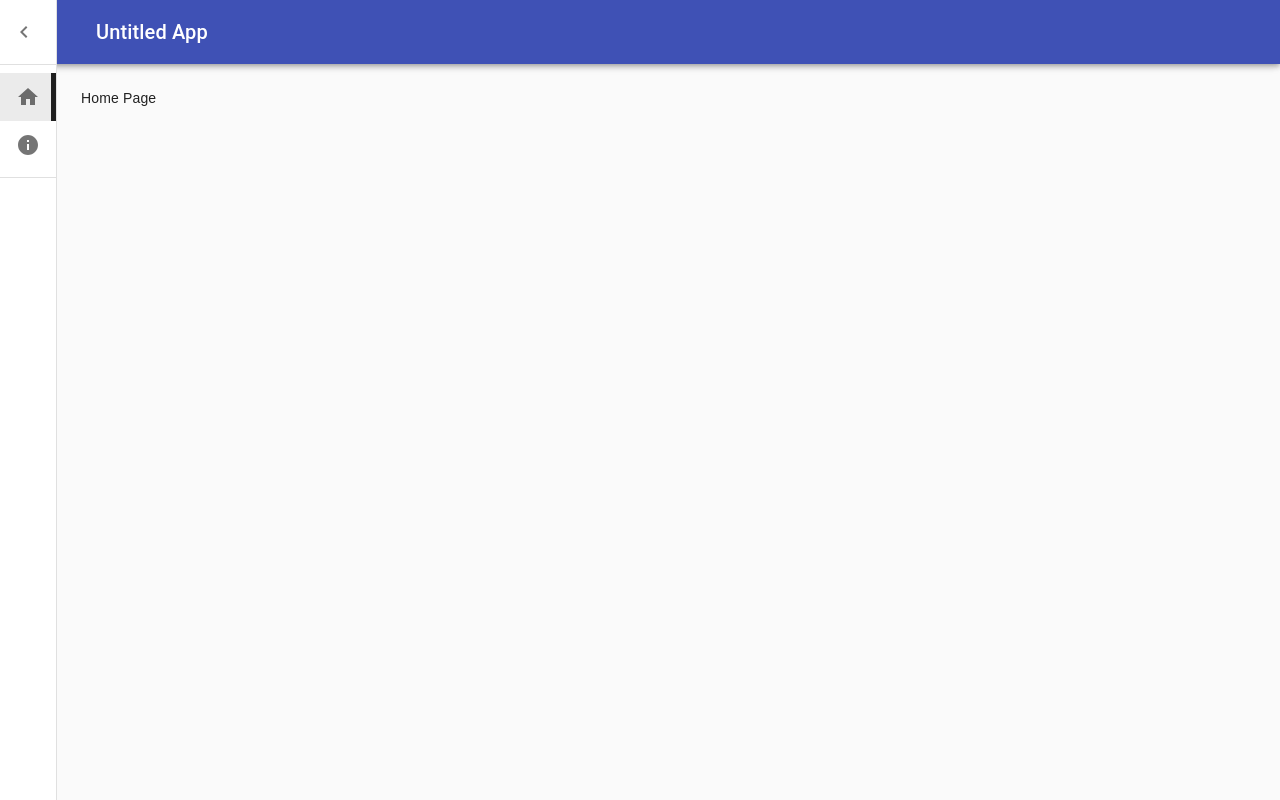
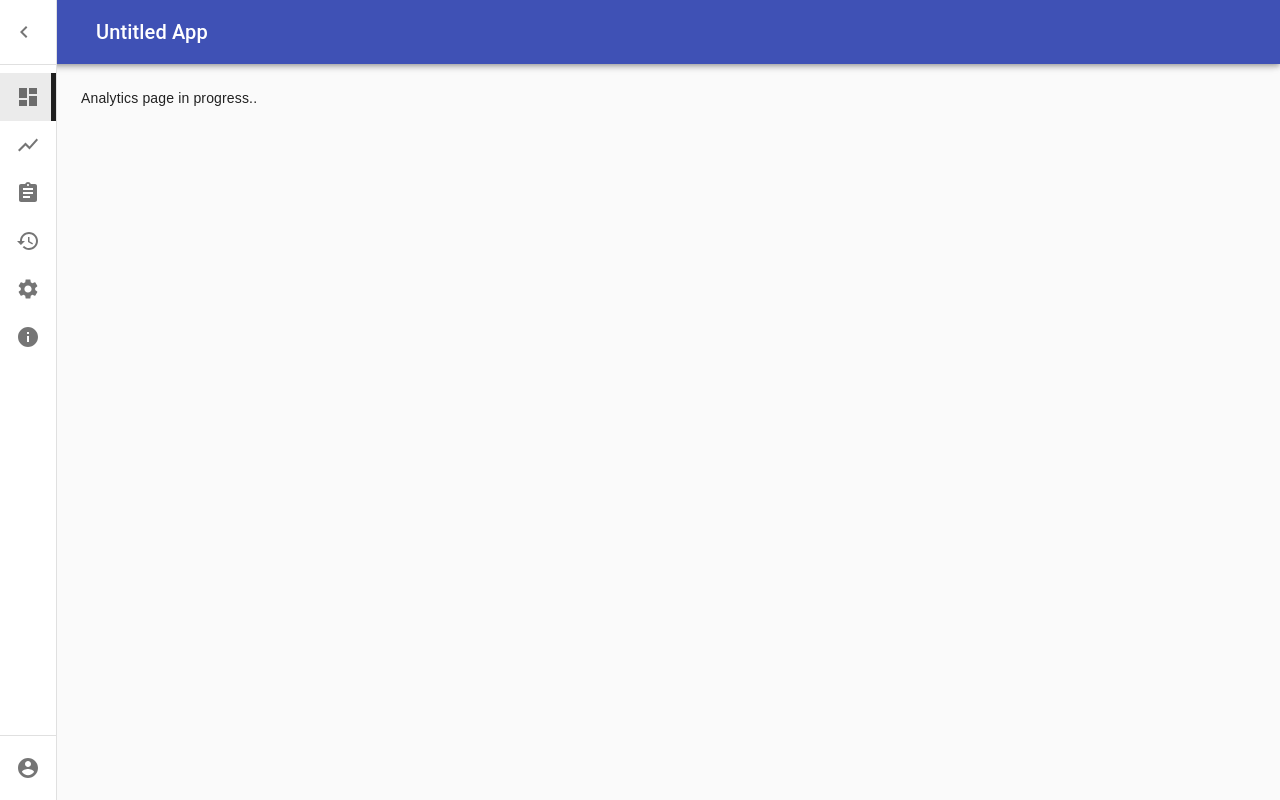
Before and after one commit to IceBunnyMeh/react-invent, a React (Create React App) app: page /analytics in a window 1280 px wide. Built offline with nearby package versions, Linux system fonts and the light colour scheme.

Commit message:
Task App initial skeleton

```diff
--- a/src/App.js
+++ b/src/App.js
@@ -1,7 +1,7 @@
 import React from "react";
 import "./styles.css";
 
-import { BrowserRouter as Router, Switch, Route, Link } from "react-router-dom";
+import { BrowserRouter as Router, Switch, Route } from "react-router-dom";
 
 import BaseContainer from "./Views/BaseContainer";
 import Login from "./Login/Login";
--- /dev/null
+++ b/src/Pages/Analytics/AnalyticsPage.js
@@ -0,0 +1,7 @@
+import React from "react";
+
+function AnalyticsPage(props) {
+  return <div>Analytics page in progress..</div>;
+}
+
+export default AnalyticsPage;
--- /dev/null
+++ b/src/Pages/History/HistoryPage.js
@@ -0,0 +1,7 @@
+import React from "react";
+
+function HistoryPage(props) {
+  return <div>History page in progress..</div>;
+}
+
+export default HistoryPage;
--- /dev/null
+++ b/src/Pages/Settings/SettingsPage.js
@@ -0,0 +1,7 @@
+import React from "react";
+
+function SettingsPage(props) {
+  return <div>Settings page in progress..</div>;
+}
+
+export default SettingsPage;
--- /dev/null
+++ b/src/Pages/TasksList/TaskList.js
@@ -0,0 +1,7 @@
+import React from "react";
+
+function TaskList(props) {
+  return <div>Task List in progress..</div>;
+}
+
+export default TaskList;
--- a/src/Routes.js
+++ b/src/Routes.js
@@ -1,10 +1,18 @@
 import React from "react";
 import PropTypes from "prop-types";
 
-import HomeIcon from "@material-ui/icons/Home";
+import DashboardIcon from "@material-ui/icons/Dashboard";
+import ShowChartIcon from "@material-ui/icons/ShowChart";
+import AssignmentIcon from "@material-ui/icons/Assignment";
+import HistoryIcon from "@material-ui/icons/History";
+import SettingsIcon from "@material-ui/icons/Settings";
 import InfoIcon from "@material-ui/icons/Info";
 
-import HomePage from "./Pages/Home/HomePage";
+import HomePage from "./Pages/Dashboard/HomePage";
+import AnalyticsPage from "./Pages/Analytics/AnalyticsPage";
+import TaskList from "./Pages/TasksList/TaskList";
+import HistoryPage from "./Pages/History/HistoryPage";
+import SettingsPage from "./Pages/Settings/SettingsPage";
 import AboutPage from "./Pages/About/AboutPage";
 
 export const Routes = [
@@ -12,6 +20,26 @@ export const Routes = [
     path: "/about",
     exact: true,
     page: AboutPage
+  },
+  {
+    path: "/settings",
+    exact: true,
+    page: SettingsPage
+  },
+  {
+    path: "/history",
+    exact: true,
+    page: HistoryPage
+  },
+  {
+    path: "/tasks",
+    exact: true,
+    page: TaskList
+  },
+  {
+    path: "/analytics",
+    exact: true,
+    page: AnalyticsPage
   },
   {
     path: "/",
@@ -28,8 +56,28 @@ Routes.propTypes = {
 export const Links = [
   {
     to: "/",
-    name: "Home",
-    icon: <HomeIcon />
+    name: "Dashboard",
+    icon: <DashboardIcon />
+  },
+  {
+    to: "/",
+    name: "Analytics",
+    icon: <ShowChartIcon />
+  },
+  {
+    to: "/",
+    name: "Task List",
+    icon: <AssignmentIcon />
+  },
+  {
+    to: "/",
+    name: "History",
+    icon: <HistoryIcon />
+  },
+  {
+    to: "/",
+    name: "Settings",
+    icon: <SettingsIcon />
   },
   {
     to: "/about",
--- a/src/Views/SideNavBar.js
+++ b/src/Views/SideNavBar.js
@@ -8,14 +8,17 @@ import IconButton from "@material-ui/core/IconButton";
 import ChevronLeftIcon from "@material-ui/icons/ChevronLeft";
 import ChevronRightIcon from "@material-ui/icons/ChevronRight";
 
+import { ListItem, ListItemIcon, ListItemText } from "@material-ui/core";
+import AccountCircleIcon from '@material-ui/icons/AccountCircle';
+
 import ListItemLink from "../Helpers/ListItemLink";
 import { Links } from "../Routes";
 
 function SideNavBar(props) {
-  const { classes, open, closeDrawer } = props;
+  const { classes, open, closeDrawer, userName } = props;
   const theme = useTheme();
 
-  const [selectedIndex, setSelectedIndex] = React.useState("Home");
+  const [selectedIndex, setSelectedIndex] = React.useState(Links[0].name);
 
   const handleListItemClick = (event, index) => {
     setSelectedIndex(index);
@@ -58,7 +61,16 @@ function SideNavBar(props) {
           />
         ))}
       </List>
+      <div className={clsx(classes.fillHeight)} />
       <Divider />
+      <List>
+        <ListItem>
+          <ListItemIcon>
+            <AccountCircleIcon />
+            </ListItemIcon>
+            <ListItemText primary={userName ? userName : "Anonymous"} />
+          </ListItem>
+      </List>
     </Drawer>
   );
 }
--- a/src/Views/styles.js
+++ b/src/Views/styles.js
@@ -46,7 +46,7 @@ export const useStyles = makeStyles(theme => ({
       duration: theme.transitions.duration.leavingScreen
     }),
     overflowX: "hidden",
-    width: 0,
+    width: theme.spacing(7) + 1,
     [theme.breakpoints.up("sm")]: {
       width: theme.spacing(7) + 1
     }
@@ -64,5 +64,8 @@ export const useStyles = makeStyles(theme => ({
   },
   selected: {
     borderRight: "5px solid"
+  },
+  fillHeight: {
+    flexGrow: 1
   }
 }));
```
Also changed, not shown: src/Pages/Dashboard/HomePage.js (renamed from src/Pages/Home/HomePage.js).
